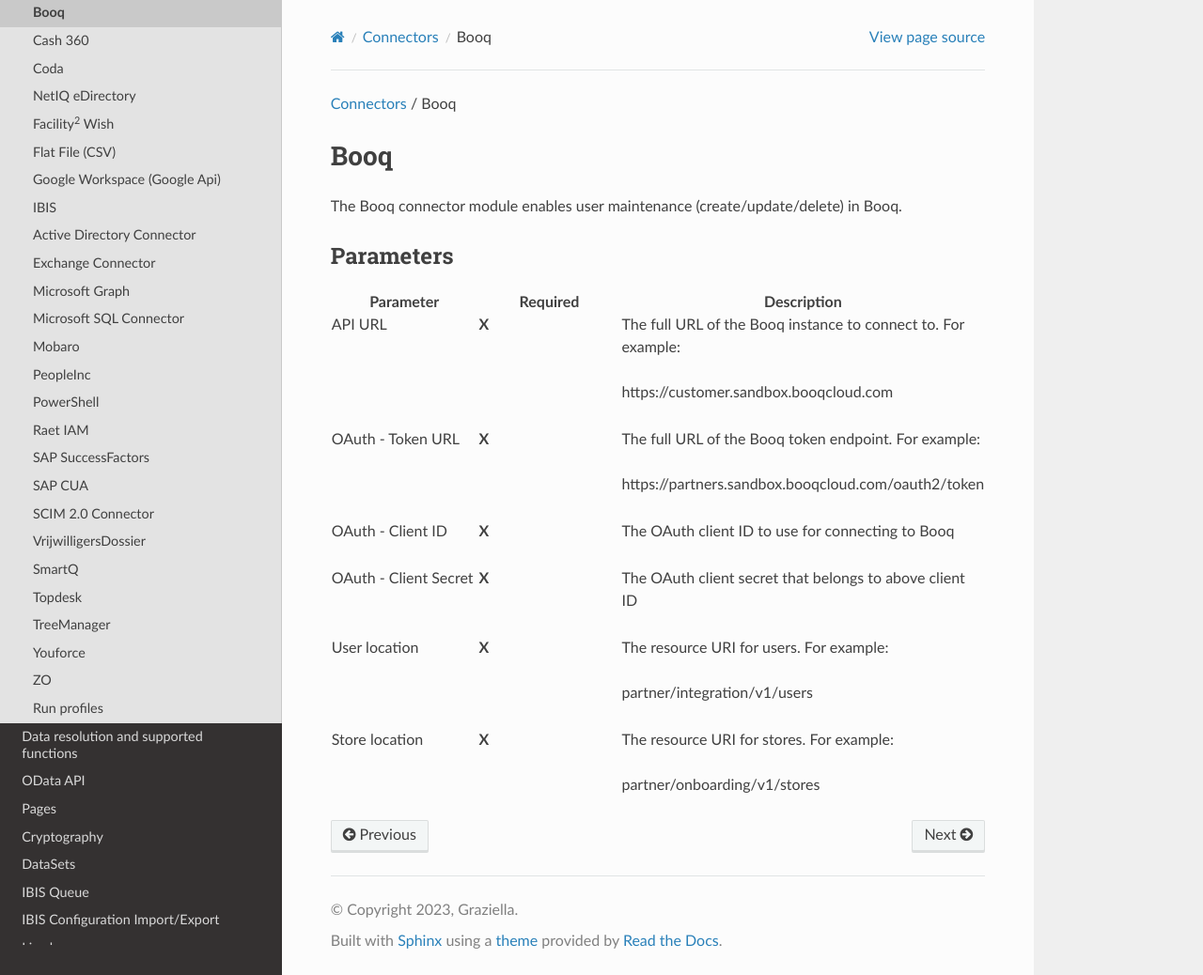
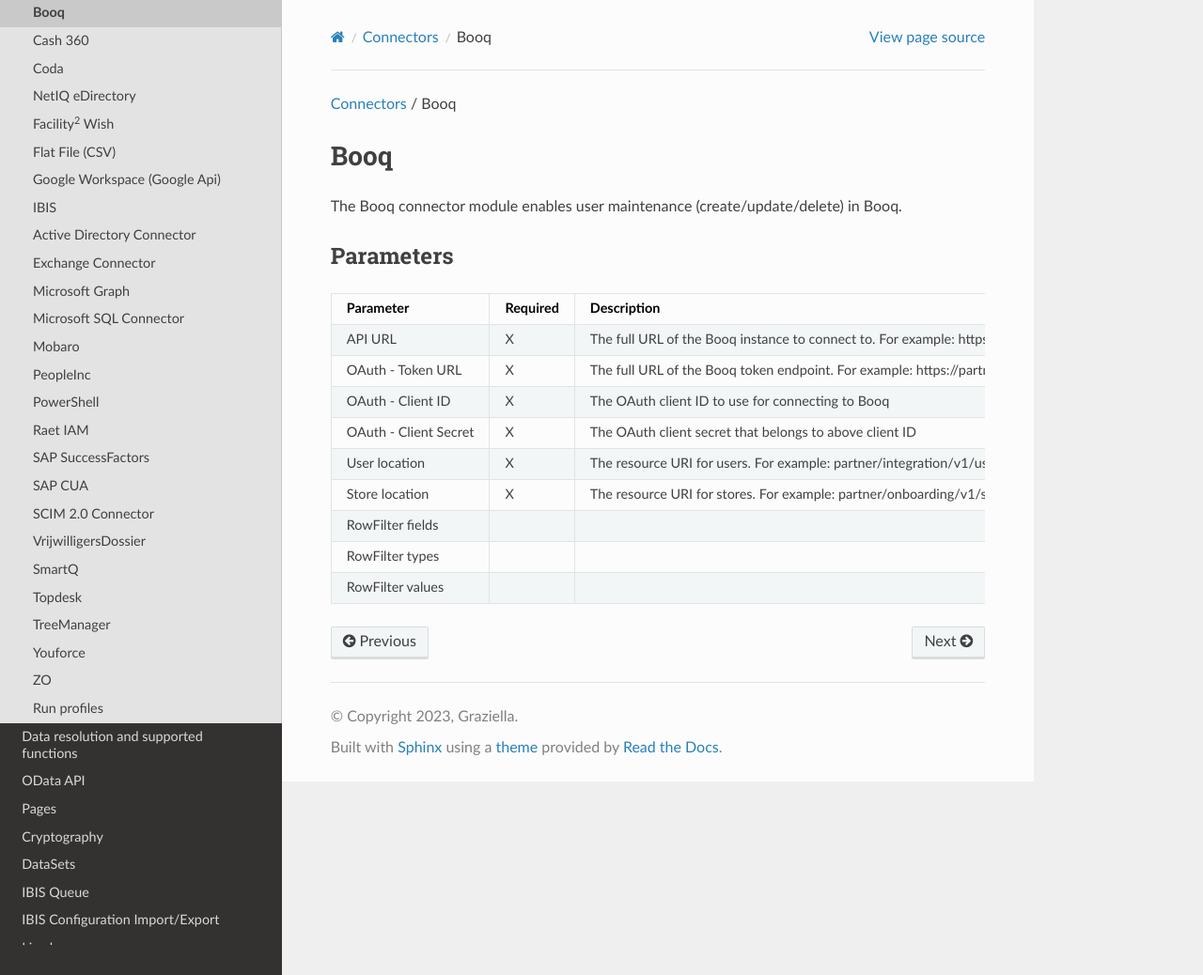
Before and after one commit to Raoulorlando/rtd-tutorial, a Sphinx documentation site: the page built from docs/source/Documentatie/Connector_Booq.md, in a window 1280 px wide and 1038 px high. Shown: the whole window at 94% size. Built offline with Sphinx 7.4.7 and the Read the Docs theme 2.0.0, drawn with Linux system fonts in a browser that asks for light colours; pages that are not in the unit, such as notebooks, are missing from menus.

Commit message:
Changed table in Connector_Booq en Connector_Cash360 to markdown

```diff
--- a/docs/source/Documentatie/Connector_Booq.md
+++ b/docs/source/Documentatie/Connector_Booq.md
@@ -8,53 +8,14 @@
 
 ## Parameters
 
-<table class="table table-bordered">
-<colgroup>
-<col style="width: 33%" />
-<col style="width: 33%" />
-<col style="width: 33%" />
-</colgroup>
-<thead class="thead-light">
-<tr class="header">
-<th>Parameter</th>
-<th class="text-center">Required</th>
-<th>Description</th>
-</tr>
-</thead>
-<tbody>
-<tr class="odd">
-<td><p>API URL</p></td>
-<td><p><strong>X</strong></p></td>
-<td><p>The full URL of the Booq instance to connect to. For example:</p>
-<p>https://customer.sandbox.booqcloud.com</p></td>
-</tr>
-<tr class="even">
-<td><p>OAuth - Token URL</p></td>
-<td><p><strong>X</strong></p></td>
-<td><p>The full URL of the Booq token endpoint. For example:</p>
-<p>https://partners.sandbox.booqcloud.com/oauth2/token</p></td>
-</tr>
-<tr class="odd">
-<td><p>OAuth - Client ID</p></td>
-<td><p><strong>X</strong></p></td>
-<td><p>The OAuth client ID to use for connecting to Booq</p></td>
-</tr>
-<tr class="even">
-<td><p>OAuth - Client Secret</p></td>
-<td><p><strong>X</strong></p></td>
-<td><p>The OAuth client secret that belongs to above client ID</p></td>
-</tr>
-<tr class="odd">
-<td><p>User location</p></td>
-<td><p><strong>X</strong></p></td>
-<td><p>The resource URI for users. For example:</p>
-<p>partner/integration/v1/users</p></td>
-</tr>
-<tr class="even">
-<td><p>Store location</p></td>
-<td><p><strong>X</strong></p></td>
-<td><p>The resource URI for stores. For example:</p>
-<p>partner/onboarding/v1/stores</p></td>
-</tr>
-</tbody>
-</table>
+|       Parameter       | Required |                                                 Description                                                 |
+|:---------------------:|:--------:|:-----------------------------------------------------------------------------------------------------------:|
+| API URL               | X        | The full URL of the Booq instance to connect to. For example:   https://customer.sandbox.booqcloud.com      |
+| OAuth - Token URL     | X        | The full URL of the Booq token endpoint. For example:   https://partners.sandbox.booqcloud.com/oauth2/token |
+| OAuth - Client ID     | X        | The OAuth client ID to use for connecting to Booq                                                           |
+| OAuth - Client Secret | X        | The OAuth client secret that belongs to above client ID                                                     |
+| User location         | X        | The resource URI for users. For example:   partner/integration/v1/users                                     |
+| Store location        | X        | The resource URI for stores. For example:   partner/onboarding/v1/stores                                    |
+|    RowFilter fields   |          |                                                                                                             |
+|    RowFilter types    |          |                                                                                                             |
+|    RowFilter values   |          |                                                                                                             |
```
Also changed, not shown: docs/source/Documentatie/Connector_Cash360.md (+11 -14 lines).
